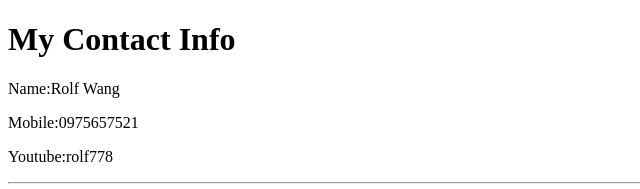
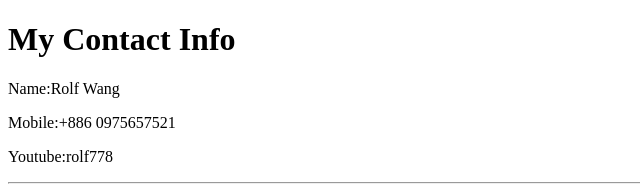
Before and after one commit to rolf778/cv, a plain HTML site: page contact-me.html in a window 1280 px wide. Shown: the top 189 px of the page, 0-640 px from the left. Drawn offline with Linux system fonts and the light colour scheme.

Commit message:
Update contact-me.html

```diff
--- a/contact-me.html
+++ b/contact-me.html
@@ -9,7 +9,7 @@
 <body>
   <h1>My Contact Info</h1>
   <p>Name:Rolf Wang </p>
-  <p>Mobile:0975657521 </p>
+  <p>Mobile:+886 0975657521 </p>
   <p>Youtube:rolf778 </p>
   <hr>
   <form action="mailto:j942856@gmail.com" method="post" enctype="text/plain">
```
